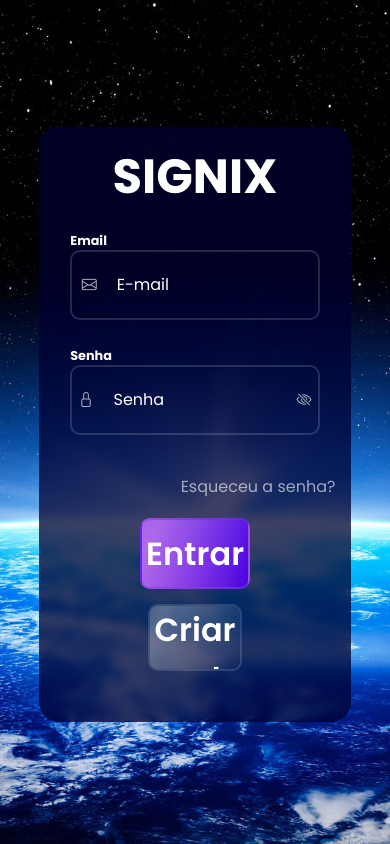
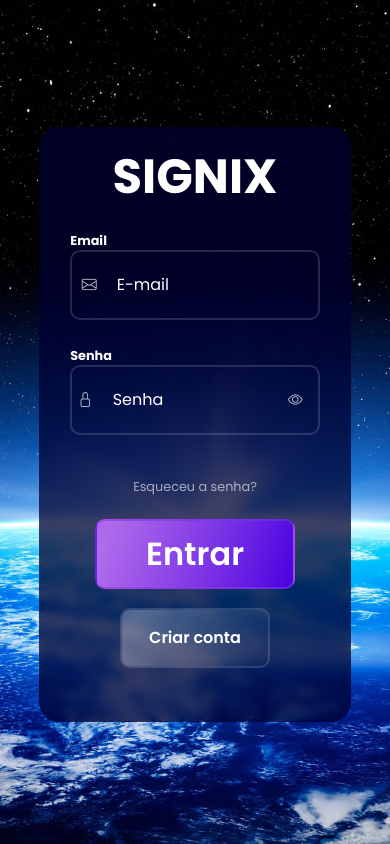
Before and after one commit to CaioSouza021/Signix, a React (Vite) app: page / in a window 390 px wide. Built offline with nearby package versions, Linux system fonts and the light colour scheme.

Commit message:
Login responsivo com opção de senha visivel

```diff
--- a/src/components/Login/Login.jsx
+++ b/src/components/Login/Login.jsx
@@ -7,25 +7,26 @@ import S from "./login.module.scss";
 export default function Login() {
   const [username, setUsername] = useState("");
   const [password, setPassword] = useState("");
-
-  const handleSubmit = (event) => {
-    event.preventDefault();
-    alert("Dados enviados: " + username + " - " + password);
-  };
-
+  const [showPassword, setShowPassword] = useState(false);
   const [showSuccess, setShowSuccess] = useState(false);
   const navigate = useNavigate();
 
-  const handleLogin = () => {
+  const togglePasswordVisibility = () => {
+    setShowPassword(!showPassword);
+  };
+
+  const handleSubmit = (e) => {
+    e.preventDefault();
+
     if (username.trim() === "" || password.trim() === "") {
       alert("Preencha todos os campos.");
       return;
     }
 
-    // Simulação de sucesso com formulário preenchido
     setShowSuccess(true);
+
     setTimeout(() => {
-      navigate("#");
+      navigate("/dashboard"); // Substitua pela sua rota real
     }, 3000);
   };
 
@@ -40,11 +41,12 @@ export default function Login() {
           <div className={S.boxForm}>
             <h3>Email</h3>
             <div className={S.inputPrincipal1}>
-              <i class="bi bi-envelope"></i>
+              <i className="bi bi-envelope"></i>
               <input
                 type="email"
                 placeholder="E-mail"
                 required
+                value={username}
                 onChange={(e) => setUsername(e.target.value)}
               />
             </div>
@@ -54,24 +56,23 @@ export default function Login() {
             <div className={S.boxForm}>
               <h3>Senha</h3>
               <div className={S.inputPrincipal}>
-                <i class="bi bi-lock"></i>
+                <i className="bi bi-lock"></i>
                 <input
-                  type="password"
+                  type={showPassword ? "text" : "password"}
                   placeholder="Senha"
                   required
+                  value={password}
                   onChange={(e) => setPassword(e.target.value)}
                 />
-
-                <div className={S.olhoSenha}>
-                  <i class="bi bi-eye"></i>
-                </div>
-                <div className={S.olhoSemSenha}>
-                  <i class="bi bi-eye-slash"></i>
+                <div className={S.olhoSenha} onClick={togglePasswordVisibility}>
+                  <i
+                    className={`bi ${showPassword ? "bi-eye-slash" : "bi-eye"}`}
+                  ></i>
                 </div>
               </div>
             </div>
           </div>
-        </form>
+
           <div className={S.boxLembrar}>
             <a href="#">Esqueceu a senha?</a>
           </div>
@@ -79,7 +80,7 @@ export default function Login() {
           <div className={S.Concluir}>
             <ul>
               <li className={S.btnEntrar}>
-              <button className={S.entrar} type="submit" onClick={handleLogin}>
+                <button className={S.entrar} type="submit">
                   Entrar
                 </button>
               </li>
@@ -92,7 +93,9 @@ export default function Login() {
               </li>
             </ul>
           </div>
+        </form>
       </div>
+
       {showSuccess && <LoginAprovado />}
     </div>
   );
--- a/src/components/Login/login.module.scss
+++ b/src/components/Login/login.module.scss
@@ -95,22 +95,12 @@ i {
   text-align: right;
   color: rgba(255, 255, 255, 0.7);
 }
+
 .inputPrincipal .olhoSenha {
-  width: 10%;
-
+  padding-right: 10px;
+  cursor: pointer;
   align-items: center;
   justify-content: start;
-
-  display: none;
-}
-
-.inputPrincipal .olhoSemSenha {
-  width: 10%;
-
-  align-items: center;
-  justify-content: start;
-
-  display: block;
 }
 
 .boxConteudo .boxLembrar {
@@ -257,4 +247,26 @@ ul li .criar .link {
     gap: 20px;
     padding: 5px;
   }
+  .boxConteudo .boxLembrar {
+    display: flex;
+    width: 100%;
+    justify-content: center;
+  }
+
+  .boxConteudo .boxLembrar a {
+    font-size: 0.8rem;
+  }
+
+  .Concluir .btnEntrar .entrar {
+    width: 200px;
+    height: 70px;
+
+    font-size: 2rem;
+  }
+
+  .Concluir .btnCriar .criar {
+    width: 150px;
+    height: 60px;
+    font-size: 1rem;
+  }
 }
```
Lines whose indentation alone changed are shown as unchanged.
